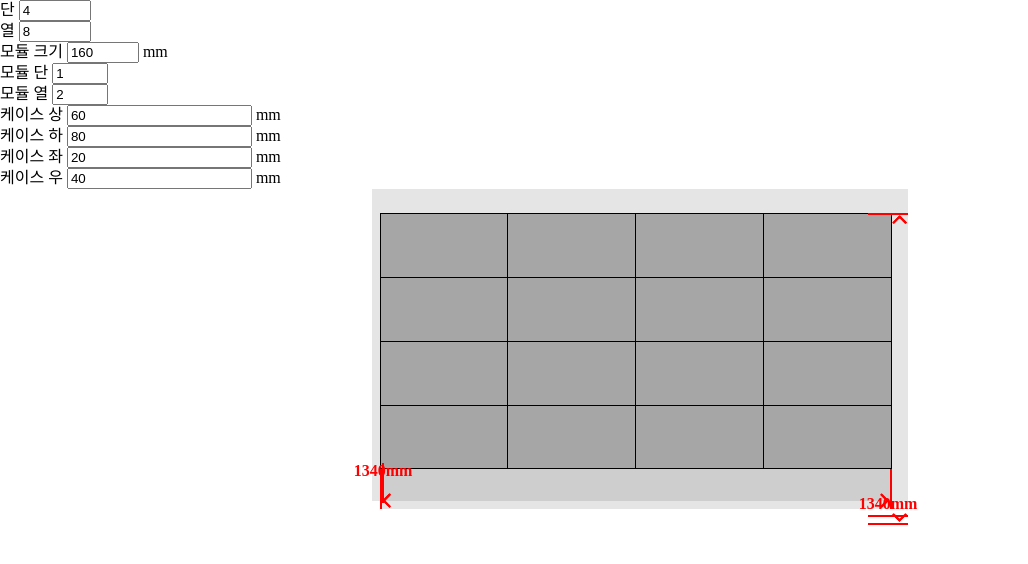
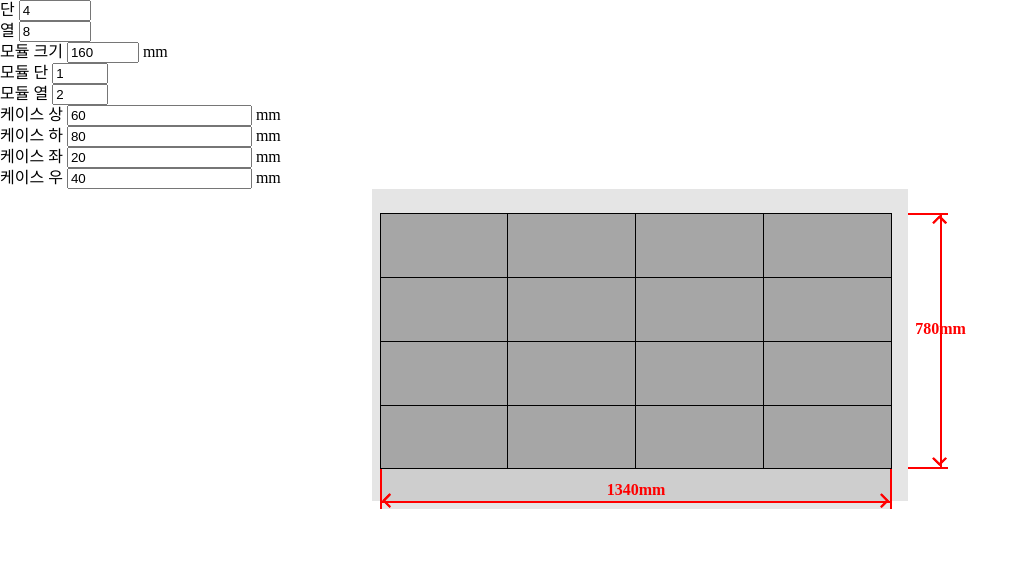
Before and after one commit to mineclover/LED_floorplan, a website with bundled scripts: page index.html in a window 1280 px wide. Shown: the whole page, without its empty margins (0-1028 px from the left). Built offline with nearby package versions, Linux system fonts and the light colour scheme.

Commit message:
feat : 일부분

```diff
--- a/module/render.js
+++ b/module/render.js
@@ -188,7 +188,7 @@ const dimRender = () => {
     </svg>
   </div class="right-arrow">
   <div class="line">
-  <span class="dim-text">${storeDim.innerXDim}mm</span>
+  <span class="dim-text">${storeDim.innerYDim}mm</span>
   </div>
   `;
 
--- a/scss/style.scss
+++ b/scss/style.scss
@@ -6,6 +6,9 @@ main {
 	--out-line-height: 100;
 	--out-led-module-width: 16;
 	--out-led-module-height: 16;
+
+	--inner-box-width: 128;
+	--inner-box-height: 64;
 
 	--out-inner-box-left: 16;
 	--out-inner-box-right: 16;
@@ -120,8 +123,8 @@ main {
 		align-items: center;
 		justify-content: center;
 		bottom: calc((var(--arrow-size) * 0.4px));
-		width: 2px;
-		height: 100%;
+		width: 100%;
+		height: 2px;
 		background-color: red;
 		.dim-text {
 			display: block;
@@ -135,13 +138,12 @@ main {
 
 .dim-y {
 	position: absolute;
-	right: 0;
-	height: 100%;
+	right: calc(var(--dim-height) * -1px);
 	box-sizing: border-box;
 	--dim-height: 40;
 	--arrow-size: 16;
 	width: calc(var(--dim-height) * 1px);
-	height: 100%;
+	height: calc(var(--inner-box-height) * 1em);
 
 	border-top: 2px solid red;
 	border-bottom: 2px solid red;
@@ -179,13 +181,13 @@ main {
 	}
 	.line {
 		position: absolute;
-		right: 0;
+
 		display: flex;
 		align-items: center;
 		justify-content: center;
-		bottom: calc((var(--arrow-size) * 0.4px));
-		width: 100%;
-		height: 2px;
+		right: calc((var(--arrow-size) * 0.4px));
+		width: 2px;
+		height: 100%;
 		background-color: red;
 		.dim-text {
 			display: block;
```
Also changed, not shown: Readme.md, css/style.css.
